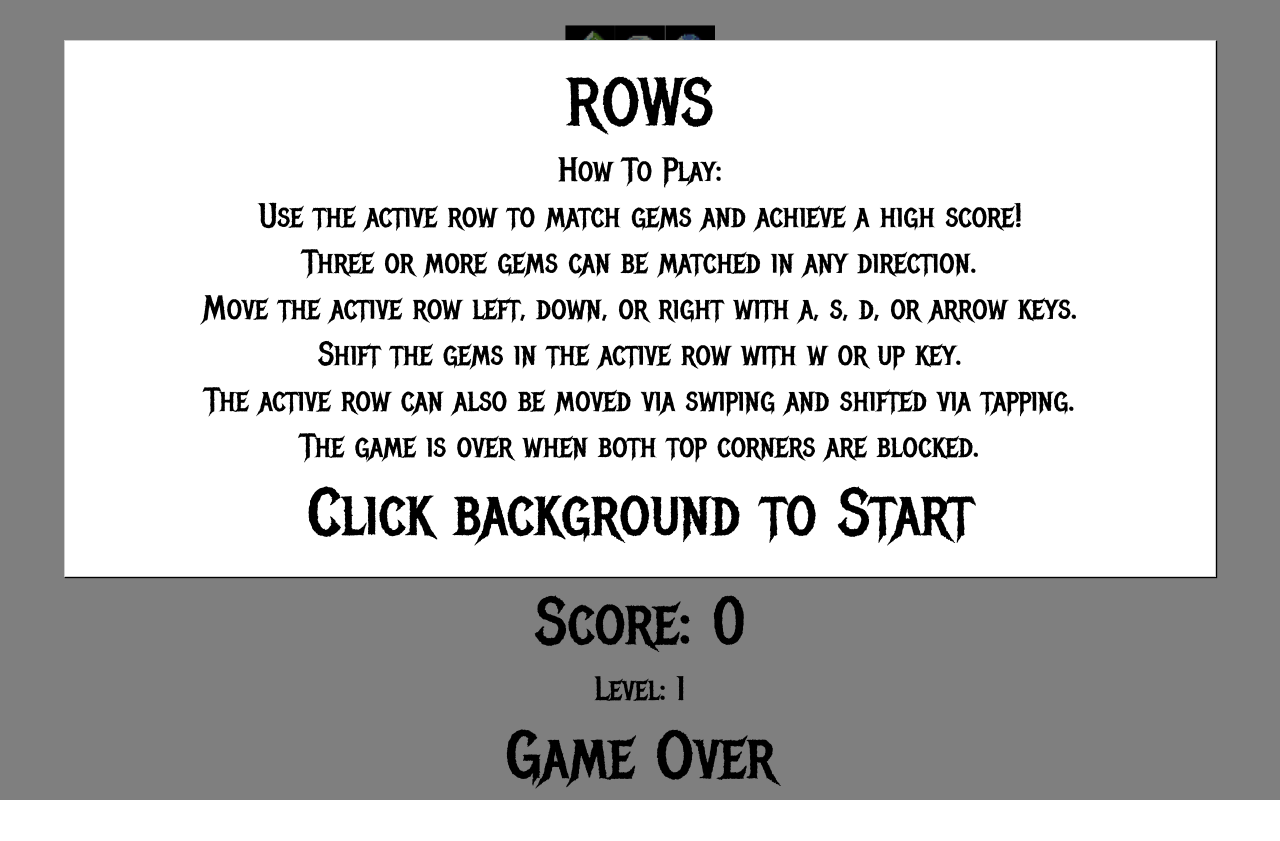
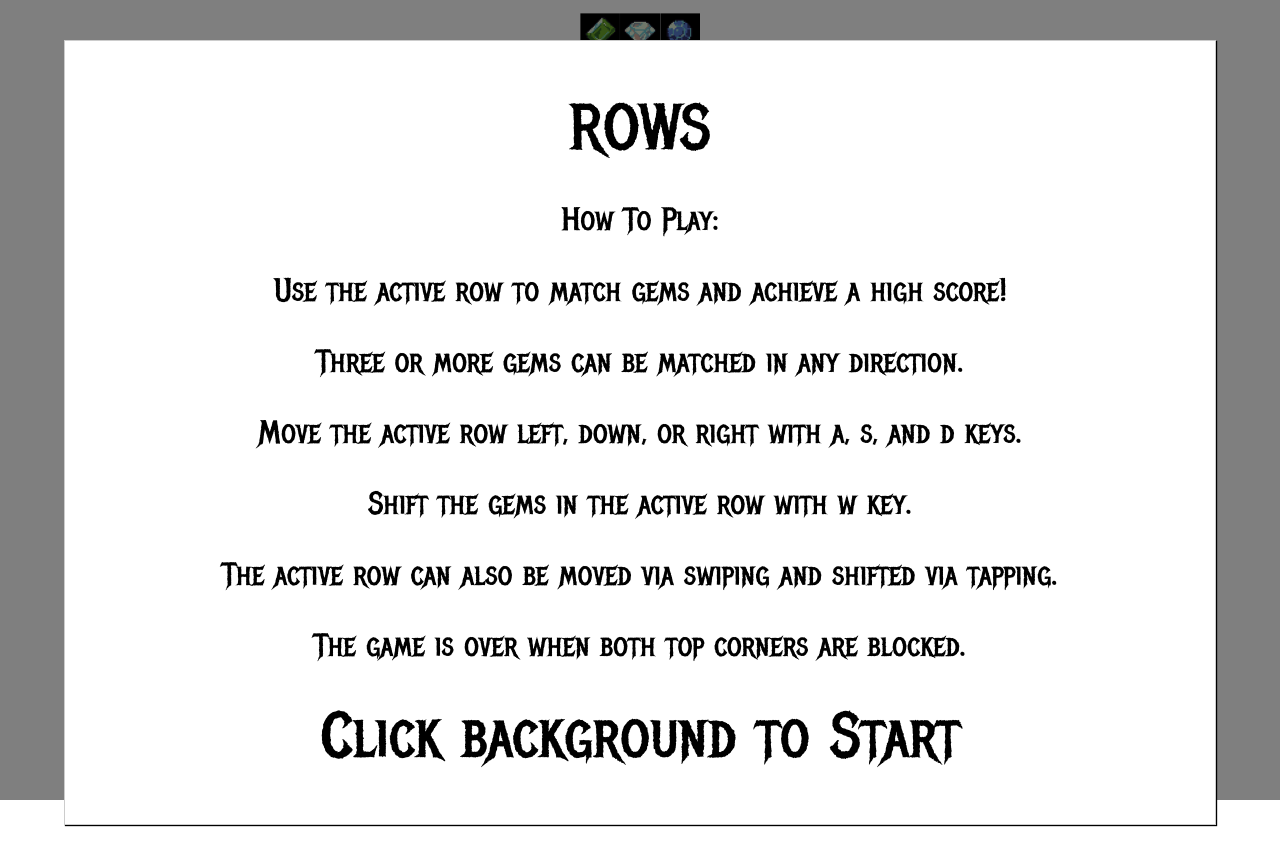
Before and after one commit to Detulovnoc/ROWS, a React (Create React App) app: page / in a window 1280 px wide. Before the commit the page ends 803 px from the top, so only its background shows below. Built offline with nearby package versions, Linux system fonts and the light colour scheme.

Commit message:
rework graphical elements to use rem instead of px

```diff
--- a/src/components/Layout/Layout.module.css
+++ b/src/components/Layout/Layout.module.css
@@ -1,4 +1,4 @@
 .Content {
-    margin-top: 25px;
+    margin-top: 1%;
     text-align: center;
 }
--- a/src/components/Modal/Modal.module.css
+++ b/src/components/Modal/Modal.module.css
@@ -5,7 +5,7 @@
     width: 90%;
     border: 1px solid #ccc;
     box-shadow: 1px 1px 1px black;
-    padding: 16px;
+    padding: 1rem;
     left: 5%;
     top: 5%;
     box-sizing: border-box;
--- a/src/containers/GameManager/GameManager.js
+++ b/src/containers/GameManager/GameManager.js
@@ -4,6 +4,7 @@ import RowBlock from '../../containers/GameManager/RowFactory/RowBlock/RowBlock'
 import Aux from '../../hoc/_Aux'
 import Modal from '../../components/Modal/Modal';
 import {pluck, LEFT, RIGHT, DOWN, STOP} from '../../hoc/utils'
+// import EStyleSheet from 'react-native-extended-stylesheet';
 import styles from './GameManager.module.css'
 
 
@@ -41,8 +42,8 @@ class GameManager extends Component {
                     <p className={styles.Midsize}>How To Play:</p>
                     <p className={styles.Midsize}>Use the active row to match gems and achieve a high score!</p>
                     <p className={styles.Midsize}>Three or more gems can be matched in any direction.</p>
-                    <p className={styles.Midsize}>Move the active row left, down, or right with a, s, d, or arrow keys.</p>
-                    <p className={styles.Midsize}>Shift the gems in the active row with w or up key.</p>
+                    <p className={styles.Midsize}>Move the active row left, down, or right with a, s, and d keys.</p>
+                    <p className={styles.Midsize}>Shift the gems in the active row with w key.</p>
                     <p className={styles.Midsize}>The active row can also be moved via swiping and shifted via tapping.</p>
                     <p className={styles.Midsize}>The game is over when both top corners are blocked.</p>
                     <p className={styles.Fullsize}>Click background to Start</p>
@@ -69,58 +70,58 @@ class GameManager extends Component {
                         block3={this.state.rowObjBlock3}
                      />
                     <div className = {styles.Column0}>
-                        {this.rowBoard[0].map( (gridBlock, index) => { return <RowBlock key={index} style={{top: (index * 50) + 'px'}} className = {styles.Column0} type={gridBlock} />})}
+                        {this.rowBoard[0].map( (gridBlock, index) => { return <RowBlock key={index} style={{top: (index * 1) + 'rem'}} className = {styles.Column0} type={gridBlock} />})}
                     </div>
                     <div className = {styles.Column1}>
-                        {this.rowBoard[1].map( (gridBlock, index) => { return <RowBlock key={index} style={{top: (index * 50) + 'px'}} className = {styles.Column1} type={gridBlock} />})}
+                        {this.rowBoard[1].map( (gridBlock, index) => { return <RowBlock key={index} style={{top: (index * 1) + 'rem'}} className = {styles.Column1} type={gridBlock} />})}
                     </div>
                     <div className = {styles.Column2}>
-                        {this.rowBoard[2].map( (gridBlock, index) => { return <RowBlock key={index} style={{top: (index * 50) + 'px'}} className = {styles.Column0} type={gridBlock} />})}
+                        {this.rowBoard[2].map( (gridBlock, index) => { return <RowBlock key={index} style={{top: (index * 1) + 'rem'}} className = {styles.Column2} type={gridBlock} />})}
                     </div>
                     <div className = {styles.Column3}>
-                        {this.rowBoard[3].map( (gridBlock, index) => { return <RowBlock key={index} style={{top: (index * 50) + 'px'}} className = {styles.Column1} type={gridBlock} />})}
+                        {this.rowBoard[3].map( (gridBlock, index) => { return <RowBlock key={index} style={{top: (index * 1) + 'rem'}} className = {styles.Column3} type={gridBlock} />})}
                     </div>
                     <div className = {styles.Column4}>
-                        {this.rowBoard[4].map( (gridBlock, index) => { return <RowBlock key={index} style={{top: (index * 50) + 'px'}} className = {styles.Column1} type={gridBlock} />})}
+                        {this.rowBoard[4].map( (gridBlock, index) => { return <RowBlock key={index} style={{top: (index * 1) + 'rem'}} className = {styles.Column4} type={gridBlock} />})}
                     </div>
                     <div className = {styles.Column5}>
-                        {this.rowBoard[5].map( (gridBlock, index) => { return <RowBlock key={index} style={{top: (index * 50) + 'px'}} className = {styles.Column1} type={gridBlock} />})}
+                        {this.rowBoard[5].map( (gridBlock, index) => { return <RowBlock key={index} style={{top: (index * 1) + 'rem'}} className = {styles.Column5} type={gridBlock} />})}
                     </div>
                     <div className = {styles.Column6}>
-                        {this.rowBoard[6].map( (gridBlock, index) => { return <RowBlock key={index} style={{top: (index * 50) + 'px'}} className = {styles.Column1} type={gridBlock} />})}
+                        {this.rowBoard[6].map( (gridBlock, index) => { return <RowBlock key={index} style={{top: (index * 1) + 'rem'}} className = {styles.Column6} type={gridBlock} />})}
                     </div>
                     <div className = {styles.Column7}>
-                        {this.rowBoard[7].map( (gridBlock, index) => { return <RowBlock key={index} style={{top: (index * 50) + 'px'}} className = {styles.Column1} type={gridBlock} />})}
+                        {this.rowBoard[7].map( (gridBlock, index) => { return <RowBlock key={index} style={{top: (index * 1) + 'rem'}} className = {styles.Column7} type={gridBlock} />})}
                     </div>
                     <div className = {styles.Column8}>
-                        {this.rowBoard[8].map( (gridBlock, index) => { return <RowBlock key={index} style={{top: (index * 50) + 'px'}} className = {styles.Column1} type={gridBlock} />})}
+                        {this.rowBoard[8].map( (gridBlock, index) => { return <RowBlock key={index} style={{top: (index * 1) + 'rem'}} className = {styles.Column8} type={gridBlock} />})}
                     </div>
                     <div className = {styles.Column9}>
-                        {this.rowBoard[9].map( (gridBlock, index) => { return <RowBlock key={index} style={{top: (index * 50) + 'px'}} className = {styles.Column1} type={gridBlock} />})}
+                        {this.rowBoard[9].map( (gridBlock, index) => { return <RowBlock key={index} style={{top: (index * 1) + 'rem'}} className = {styles.Column9} type={gridBlock} />})}
                     </div>
                     <div className = {styles.Column10}>
-                        {this.rowBoard[10].map( (gridBlock, index) => { return <RowBlock key={index} style={{top: (index * 50) + 'px'}} className = {styles.Column1} type={gridBlock} />})}
+                        {this.rowBoard[10].map( (gridBlock, index) => { return <RowBlock key={index} style={{top: (index * 1) + 'rem'}} className = {styles.Column10} type={gridBlock} />})}
                     </div>
                     <div className = {styles.Column11}>
-                        {this.rowBoard[11].map( (gridBlock, index) => { return <RowBlock key={index} style={{top: (index * 50) + 'px'}} className = {styles.Column1} type={gridBlock} />})}
+                        {this.rowBoard[11].map( (gridBlock, index) => { return <RowBlock key={index} style={{top: (index * 1) + 'rem'}} className = {styles.Column11} type={gridBlock} />})}
                     </div>
                     <div className = {styles.Column12}>
-                        {this.rowBoard[12].map( (gridBlock, index) => { return <RowBlock key={index} style={{top: (index * 50) + 'px'}} className = {styles.Column1} type={gridBlock} />})}
+                        {this.rowBoard[12].map( (gridBlock, index) => { return <RowBlock key={index} style={{top: (index * 1) + 'rem'}} className = {styles.Column12} type={gridBlock} />})}
                     </div>
                     <div className = {styles.Column13}>
-                        {this.rowBoard[13].map( (gridBlock, index) => { return <RowBlock key={index} style={{top: (index * 50) + 'px'}} className = {styles.Column1} type={gridBlock} />})}
+                        {this.rowBoard[13].map( (gridBlock, index) => { return <RowBlock key={index} style={{top: (index * 1) + 'rem'}} className = {styles.Column13} type={gridBlock} />})}
                     </div>
                     <div className = {styles.Column14}>
-                        {this.rowBoard[14].map( (gridBlock, index) => { return <RowBlock key={index} style={{top: (index * 50) + 'px'}} className = {styles.Column1} type={gridBlock} />})}
+                        {this.rowBoard[14].map( (gridBlock, index) => { return <RowBlock key={index} style={{top: (index * 1) + 'rem'}} className = {styles.Column14} type={gridBlock} />})}
                     </div>
                     <div className = {styles.Column15}>
-                        {this.rowBoard[15].map( (gridBlock, index) => { return <RowBlock key={index} style={{top: (index * 50) + 'px'}} className = {styles.Column1} type={gridBlock} />})}
+                        {this.rowBoard[15].map( (gridBlock, index) => { return <RowBlock key={index} style={{top: (index * 1) + 'rem'}} className = {styles.Column15} type={gridBlock} />})}
                     </div>
                     <div className = {styles.Column16}>
-                        {this.rowBoard[16].map( (gridBlock, index) => { return <RowBlock key={index} style={{top: (index * 50) + 'px'}} className = {styles.Column1} type={gridBlock} />})}
+                        {this.rowBoard[16].map( (gridBlock, index) => { return <RowBlock key={index} style={{top: (index * 1) + 'rem'}} className = {styles.Column16} type={gridBlock} />})}
                     </div>
                     <div className = {styles.Column17}>
-                        {this.rowBoard[17].map( (gridBlock, index) => { return <RowBlock key={index} style={{top: (index * 50) + 'px'}} className = {styles.Column1} type={gridBlock} />})}
+                        {this.rowBoard[17].map( (gridBlock, index) => { return <RowBlock key={index} style={{top: (index * 1) + 'rem'}} className = {styles.Column17} type={gridBlock} />})}
                     </div>
                 </main>
                 <p className={styles.Fullsize}>Score: {this.state.score}</p>
@@ -698,19 +699,19 @@ class GameManager extends Component {
 
     handleKeyDown = (key) => {
         switch(key.keyCode) {
-            case 38:
+            // case 38:
             case 87:
                 this.rotateBlock();
                 break;
-            case 40:
+            // case 40:
             case 83:
                 this.moveBlockDown();
                 break;
-            case 37:
+            // case 37:
             case 65:
                 this.moveBlockLeft();
                 break;
-            case 39:
+            // case 39:
             case 68:
                 this.moveBlockRight();
                 break;
--- a/src/containers/GameManager/GameManager.module.css
+++ b/src/containers/GameManager/GameManager.module.css
@@ -1,129 +1,129 @@
 .Fullsize {
-    margin-top: 5px;
-    margin-bottom: 5px;
-    font-size: 50pt;
+    margin-top: 2rem;
+    margin-bottom: 2rem;
+    font-size: 4rem;
 }
 
 .Midsize {
-    margin-top: 5px;
-    margin-bottom: 5px;
-    font-size: 25pt;
+    margin-top: 2rem;
+    margin-bottom: 2rem;
+    font-size: 2rem;
 }
 
 .NextRowWindow {
     background: url('NextRowGrid.png') round;
-    width: 150px;
-    height: 50px;
+    width: 7.5rem;
+    height: 2.5rem;
     margin: auto;
 }
 
 .NextBlock1 {
-    margin-left: 0px;
+    margin-left: 0rem;
 }
 
 .NextBlock2 {
-    margin-left: 50px;
-    margin-top: -50px;
+    margin-left: 2.5rem;
+    margin-top: -2.5rem;
 }
 
 .NextBlock3 {
-    margin-left: 100px;
-    margin-top: -50px;
+    margin-left: 5rem;
+    margin-top: -2.5rem;
 }
 
 .Grid {
     background: url('PlacementGrid.png') round;
-    width: 900px;
-    height: 450px;
+    width: 45rem;
+    height: 22.5rem;
     margin: auto;
 }
 
 .Column0 {
-    margin-left: 0px;
-    margin-top: -50px;
+    margin-left: 0rem;
+    margin-top: -2.5rem;
 }
 
 .Column1 {
-    margin-left: 50px;
-    margin-top: -450px;
+    margin-left: 2.5rem;
+    margin-top: -22.5rem;
 }
 
 .Column2 {
-    margin-left: 100px;
-    margin-top: -450px;
+    margin-left: 5rem;
+    margin-top: -22.5rem;
 }
 
 .Column3 {
-    margin-left: 150px;
-    margin-top: -450px;
+    margin-left: 7.5rem;
+    margin-top: -22.5rem;
 }
 
 .Column4 {
-    margin-left: 200px;
-    margin-top: -450px;
+    margin-left: 10rem;
+    margin-top: -22.5rem;
 }
 
 .Column5 {
-    margin-left: 250px;
-    margin-top: -450px;
+    margin-left: 12.5rem;
+    margin-top: -22.5rem;
 }
 
 .Column6 {
-    margin-left: 300px;
-    margin-top: -450px;
+    margin-left: 15rem;
+    margin-top: -22.5rem;
 }
 
 .Column7 {
-    margin-left: 350px;
-    margin-top: -450px;
+    margin-left: 17.5rem;
+    margin-top: -22.5rem;
 }
 
 .Column8 {
-    margin-left: 400px;
-    margin-top: -450px;
+    margin-left: 20rem;
+    margin-top: -22.5rem;
 }
 
 .Column9 {
-    margin-left: 450px;
-    margin-top: -450px;
+    margin-left: 22.5rem;
+    margin-top: -22.5rem;
 }
 
 .Column10 {
-    margin-left: 500px;
-    margin-top: -450px;
+    margin-left: 25rem;
+    margin-top: -22.5rem;
 }
 
 .Column11 {
-    margin-left: 550px;
-    margin-top: -450px;
+    margin-left: 27.5rem;
+    margin-top: -22.5rem;
 }
 
 .Column12 {
-    margin-left: 600px;
-    margin-top: -450px;
+    margin-left: 30rem;
+    margin-top: -22.5rem;
 }
 
 .Column13 {
-    margin-left: 650px;
-    margin-top: -450px;
+    margin-left: 32.5rem;
+    margin-top: -22.5rem;
 }
 
 .Column14 {
-    margin-left: 700px;
-    margin-top: -450px;
+    margin-left: 35rem;
+    margin-top: -22.5rem;
 }
 
 .Column15 {
-    margin-left: 750px;
-    margin-top: -450px;
+    margin-left: 37.5rem;
+    margin-top: -22.5rem;
 }
 
 .Column16 {
-    margin-left: 800px;
-    margin-top: -450px;
+    margin-left: 40rem;
+    margin-top: -22.5rem;
 }
 
 .Column17 {
-    margin-left: 850px;
-    margin-top: -450px;
+    margin-left: 42.5rem;
+    margin-top: -22.5rem;
 }
--- a/src/containers/GameManager/RowFactory/RowBlock/RowBlock.module.css
+++ b/src/containers/GameManager/RowFactory/RowBlock/RowBlock.module.css
@@ -1,28 +1,28 @@
 .Diamond{
     background: url('RowBlockDiamond.png') round;
-    width: 50px;
-    height: 50px;
+    width: 2.5rem;
+    height: 2.5rem;
 }
 
 .Emerald{
     background: url('RowBlockEmerald.png') round;
-    width: 50px;
-    height: 50px;
+    width: 2.5rem;
+    height: 2.5rem;
 }
 
 .Ruby{
     background: url('RowBlockRuby.png') round;
-    width: 50px;
-    height: 50px;
+    width: 2.5rem;
+    height: 2.5rem;
 }
 
 .Sapphire{
     background: url('RowBlockSapphire.png') round;
-    width: 50px;
-    height: 50px;
+    width: 2.5rem;
+    height: 2.5rem;
 }
 
 .Empty{
-    width:50px;
-    height:50px;
+    width:2.5rem;
+    height:2.5rem;
 }
--- a/src/containers/GameManager/RowFactory/RowFactory.js
+++ b/src/containers/GameManager/RowFactory/RowFactory.js
@@ -9,8 +9,8 @@ class RowFactory extends Component {
 
     render() {
 
-        let left = (this.props.leftPos * 50) + 'px';
-        let top = (this.props.topPos * 50) + 'px';
+        let left = (this.props.leftPos * 2.5) + 'rem';
+        let top = (this.props.topPos * 2.5) + 'rem';
 
         const activeObject =
         <Aux>
--- a/src/containers/GameManager/RowFactory/RowFactory.module.css
+++ b/src/containers/GameManager/RowFactory/RowFactory.module.css
@@ -4,13 +4,13 @@
 }
 
 .RowBlock1{
-    margin: 0px 0px 0px 0px;
+    margin: 0rem 0rem 0rem 0rem;
 }
 
 .RowBlock2{
-    margin: -50px 0px 0px 50px;
+    margin: -2.5rem 0rem 0rem 2.5rem;
 }
 
 .RowBlock3{
-    margin: -50px 0px 0px 100px;
+    margin: -2.5rem 0rem 0rem 5rem;
 }
```
Also changed, not shown: package.json (+9 -0 lines), 1 other file (tests, documents, lock files or other folders).
